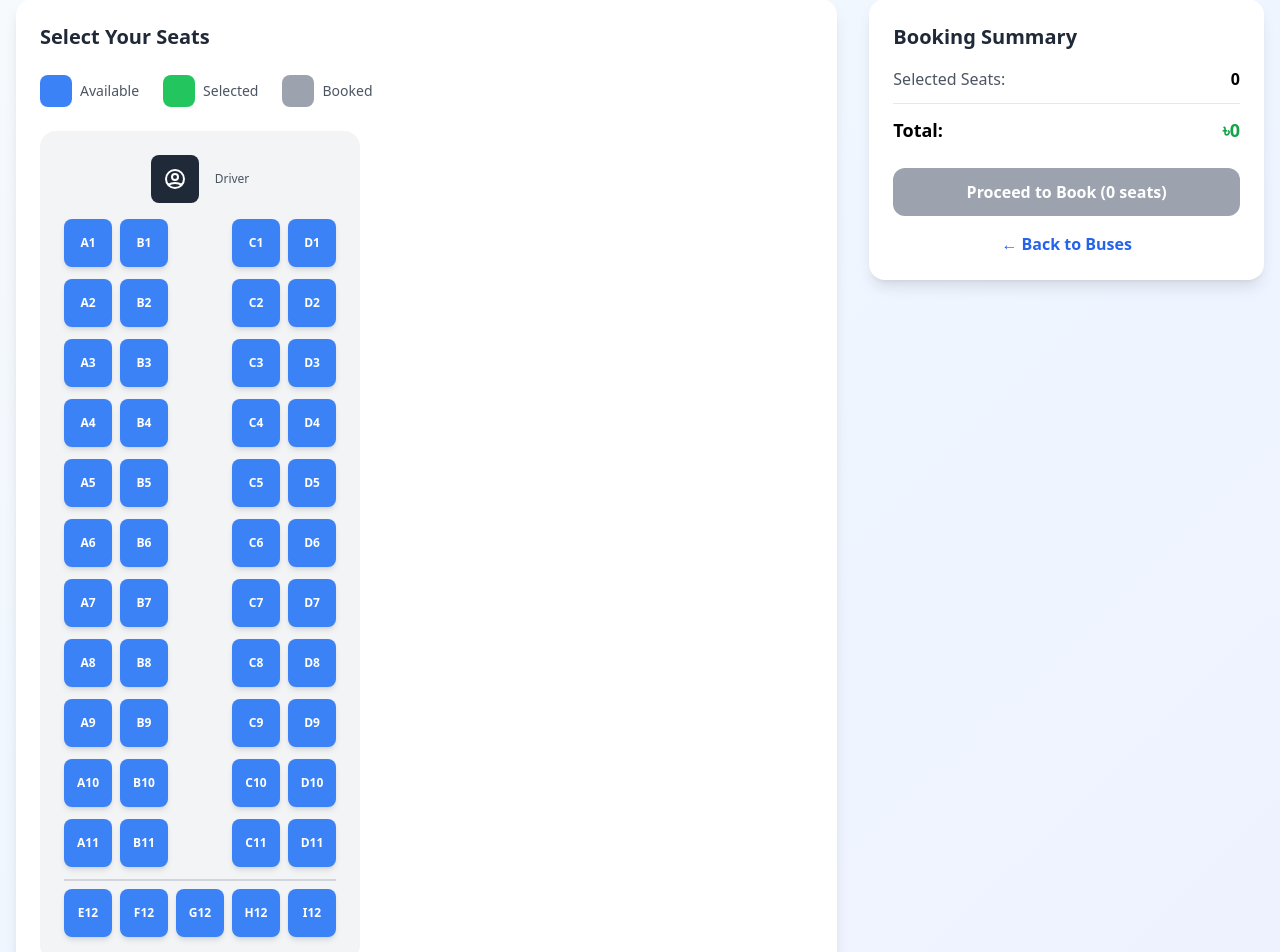
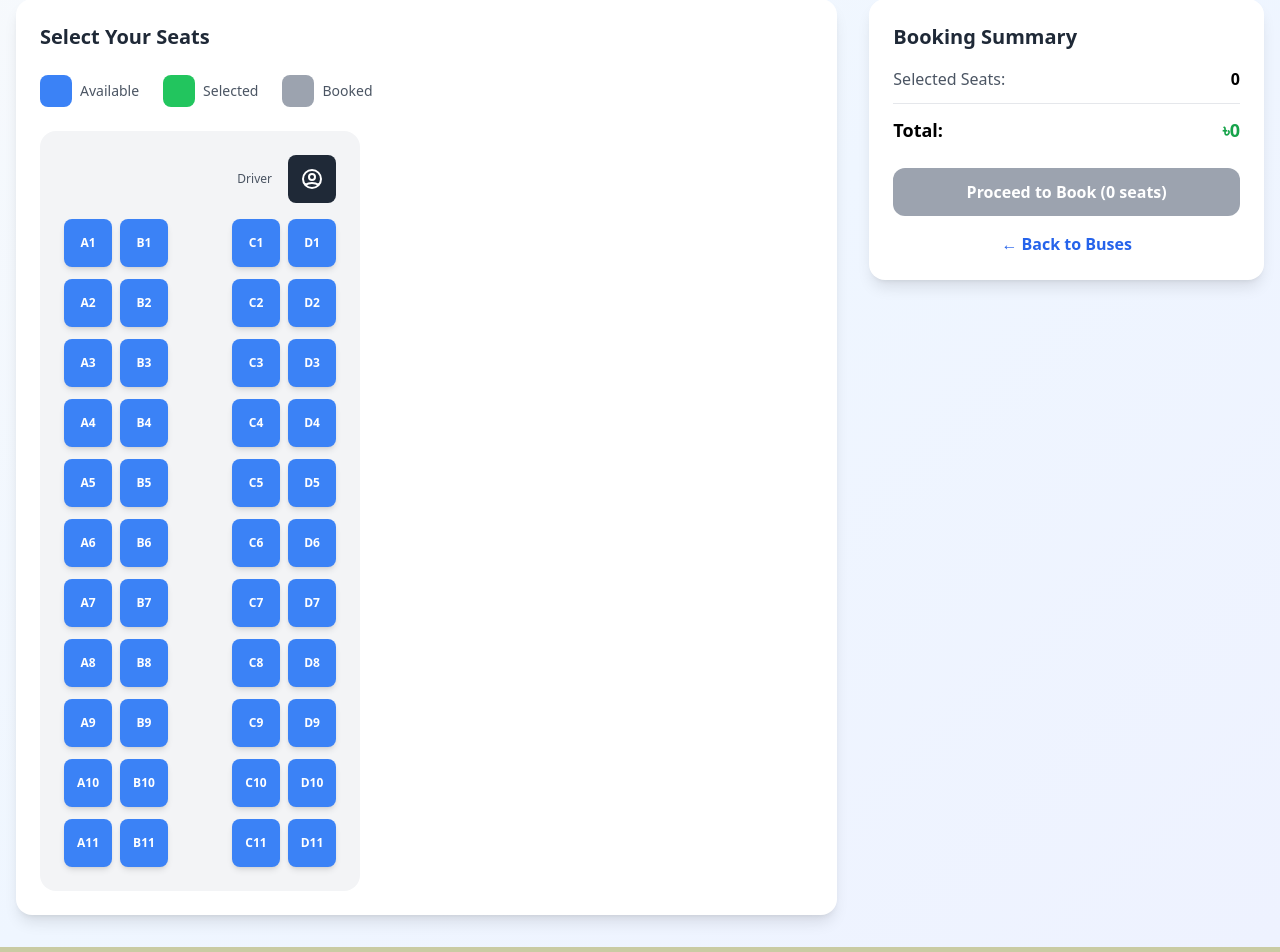
Before and after one commit to uzicodes/Northern-Paribahan, a Next.js app in the folder frontend/: page /buses/1 in a window 1280 px wide. Shown: the part 282-1234 px from the top of the page. Built offline with nearby package versions, Linux system fonts and the light colour scheme.

Commit message:
driver seat to the right & removed the last row from all the buses

```diff
--- a/frontend/app/buses/[busId]/page.tsx
+++ b/frontend/app/buses/[busId]/page.tsx
@@ -87,8 +87,8 @@ export default function BusDetailPage() {
   const generateSeats = (): Seat[] => {
     const seats: Seat[] = [];
 
-    // Driver seat
-    seats.push({ id: 'driver', row: 0, column: 0, isAvailable: false, type: 'driver' });
+    // Driver seat (on the right side)
+    seats.push({ id: 'driver', row: 0, column: 4, isAvailable: false, type: 'driver' });
 
     // Regular seats in 2-2 configuration (11 rows)
     for (let row = 1; row <= 11; row++) {
@@ -127,13 +127,6 @@ export default function BusDetailPage() {
         type: 'seat'
       });
     }
-
-    // Last row - 5 seats
-    seats.push({ id: 'E12', row: 12, column: 0, isAvailable: true, type: 'seat' });
-    seats.push({ id: 'F12', row: 12, column: 1, isAvailable: true, type: 'seat' });
-    seats.push({ id: 'G12', row: 12, column: 2, isAvailable: true, type: 'seat' });
-    seats.push({ id: 'H12', row: 12, column: 3, isAvailable: true, type: 'seat' });
-    seats.push({ id: 'I12', row: 12, column: 4, isAvailable: true, type: 'seat' });
 
     return seats;
   };
@@ -252,9 +245,9 @@ export default function BusDetailPage() {
               <div className="bg-gray-100 rounded-2xl p-6 inline-block">
                 <div className="space-y-3">
                   {/* Driver Row */}
-                  <div className="flex gap-2 items-center justify-center mb-4">
+                  <div className="flex gap-2 items-center justify-end mb-4">
+                    <div className="text-xs text-gray-600 mr-2">Driver</div>
                     {renderSeat(seats[0])}
-                    <div className="text-xs text-gray-600 ml-2">Driver</div>
                   </div>
 
                   {/* Regular Rows */}
@@ -263,11 +256,6 @@ export default function BusDetailPage() {
                       {getSeatsByRow(row).map(seat => renderSeat(seat))}
                     </div>
                   ))}
-
-                  {/* Last Row */}
-                  <div className="flex gap-2 items-center pt-2 border-t-2 border-gray-300">
-                    {getSeatsByRow(12).map(seat => renderSeat(seat))}
-                  </div>
                 </div>
               </div>
             </div>
```
